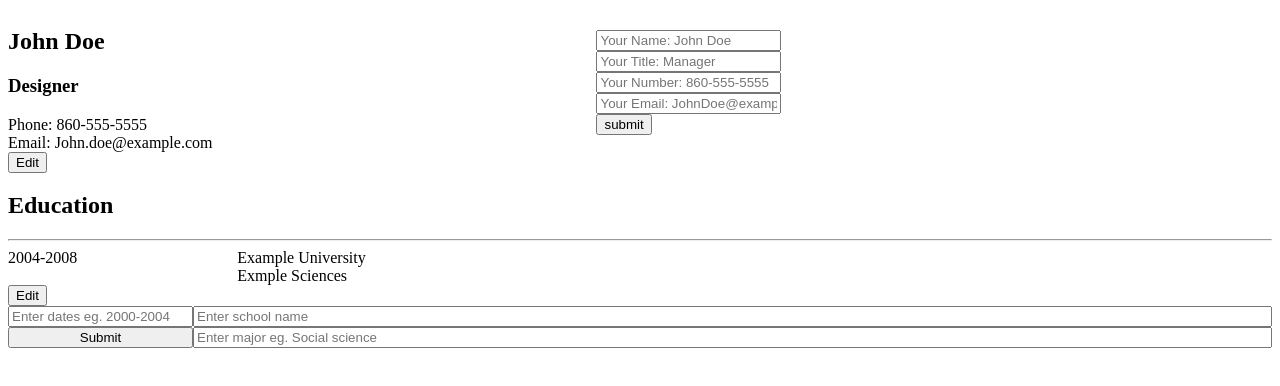
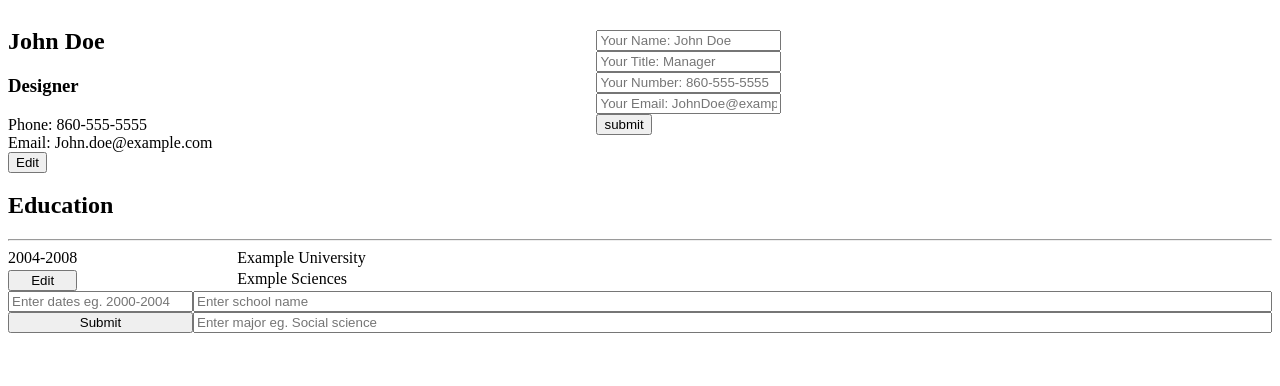
Before and after one commit to kmakai/Odin-cv-project, a React (Create React App) app: page / in a window 1280 px wide. Shown: the top 386 px of the page. Built offline with nearby package versions, Linux system fonts and the light colour scheme.

Commit message:
3 files modified

```diff
--- a/src/App.js
+++ b/src/App.js
@@ -15,11 +15,6 @@ class App extends Component {
         isSubmitted: false,
       },
       edu: {
-        entry: {
-          dates: '',
-          schoolName: '',
-          major: '',
-        },
         entries: [
           {
             dates: '2004-2008',
@@ -88,31 +83,14 @@ class App extends Component {
 
     this.setState({
       edu: {
-        entry: {
+        entries: this.state.edu.entries.concat({
           dates: datesInput.value,
           schoolName: schoolInput.value,
           major: majorInput.value,
-        },
+        }),
       },
     });
-
-    console.log(this.state)
-
-    this.setState({
-      edu: {
-        entries: this.state.edu.entries.concat(this.state.edu.entry),
-      },
-    });
-
-    this.setState({
-      edu: {
-        entry: {
-          dates: '',
-          schoolName: '',
-          major: '',
-        },
-      },
-    });
+    console.log(this.state);
   }
   /* Education Section handlers    */
   render() {
--- a/src/components/Education.js
+++ b/src/components/Education.js
@@ -9,15 +9,15 @@ class Education extends Component {
   render() {
     const { entries } = this.props;
     return (
-      <div className="entry">
+      <div className="entries">
         {entries.map((entry) => (
           <div>
             {' '}
             <span>{entry.dates}</span> <span>{entry.schoolName}</span>{' '}
             <span>{entry.major}</span>
+            <button>Edit</button>
           </div>
         ))}
-        <button>Edit</button>
       </div>
     );
   }
--- a/src/styles/edu.css
+++ b/src/styles/edu.css
@@ -1,20 +1,20 @@
-.entry div {
+.entries div {
   display: grid;
   grid-template-columns: auto 1fr;
   grid-auto-rows: 1fr 1fr;
   column-gap: 10rem;
 }
 
-.entry div > span {
+.entries div > span {
   grid-row: 1 / -1;
 }
 
-.entry div > span+span {
+.entries div > span+span {
   grid-column: 2 / -1;
   grid-row: 1 / 2;
 }
 
-.entry div > span+span+span {
+.entries div > span+span+span {
   grid-row: 2 / 3;
 }
 
```
